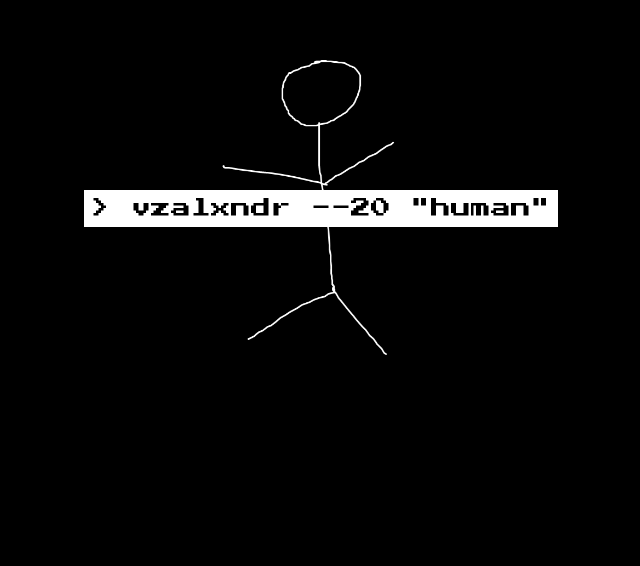
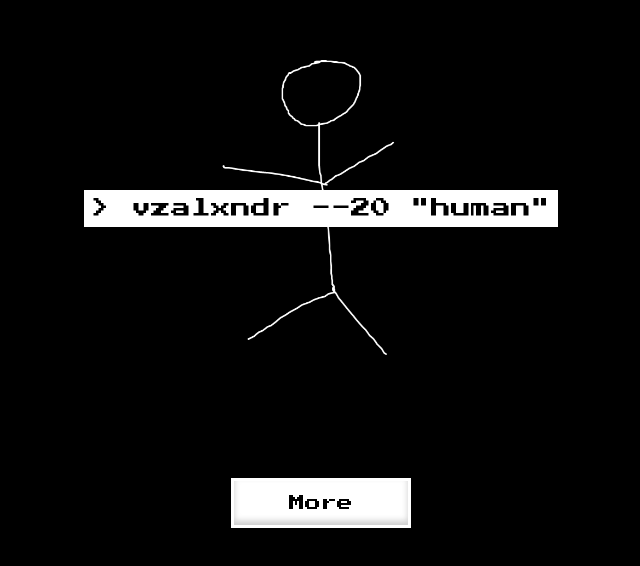
Before and after one commit to vzalxndr/vzalxndr.github.io, a plain HTML site: page index.html in a window 1280 px wide. Shown: the part 192-758 px from the top of the page, without its empty margins (319-959 px from the left). Drawn offline with nearby package versions, Linux system fonts and the light colour scheme.

Commit message:
new button xd

```diff
--- a/css/style.css
+++ b/css/style.css
@@ -17,8 +17,10 @@ body {
     display: flex;
     align-items: center;
     justify-content: center;
+    flex-direction: column;
     height: 100vh;
     text-align: center;
+    overflow: hidden;
 }
 
 .pfp-bg {
@@ -56,6 +58,44 @@ body {
     color: #ffffff
 }
 
+.menu-btn {
+    position: absolute;
+    display: block;
+    z-index: 1;
+    width: 180px;
+    height: 50px;
+    font-family: "Press Start 2P", system-ui;
+    outline: none;
+    border: 3px #ffffff solid;
+    background-color: #ffffff;
+    bottom: -100px;
+    transition: bottom 0.5s ease-in-out;
+    opacity: 0;
+    box-shadow: inset 0 -4px 6px rgba(0, 0, 0, 0.2), inset 0 4px 6px rgba(255, 255, 255, 0.4);
+}
+
+.menu-btn.visible {
+    bottom: 80px;
+    opacity: 1;
+  }
+
+.menu-btn:hover {
+    width: 180px;
+    height: 50px;
+    bottom: 77.5px;
+    color: rgb(0, 0, 0);
+    background-color: #d7d7d7;
+    border: none;
+    box-shadow: inset 0 -6px 8px rgba(0, 0, 0, 0.3), inset 0 6px 8px rgba(255, 255, 255, 0.5);
+}
+
+.menu-btn:active {
+    color: #ffffff;
+    transform: translateY(2px);
+    box-shadow: inset 0 -3px 5px rgba(0, 0, 0, 0.4), inset 0 3px 5px rgba(255, 255, 255, 0.3);
+    background-color: #0cc15d;
+}
+
 @media screen and (max-width: 700px) {
    .intro-text {
         font-size: 15px;
--- a/index.html
+++ b/index.html
@@ -21,6 +21,8 @@
 
             </p>
         </div>
+
+        <button class="menu-btn">More</button>
     </section>
 </body>
 </html>
--- a/js/typing.js
+++ b/js/typing.js
@@ -1,34 +1,47 @@
 //***************ELEMENTS****************//
 const $quoteText 	= document.querySelector('#intro-text');
 const $quoteAuthor 	= document.querySelector('#intro-author');
+const $menuBtn     = document.querySelector('.menu-btn');
 
 //***************VARIABLES***************//
-let quote 			= '> vzalxndr --20 "human"';
-let author 			= '';
-let text 			= '';
-let firstTaskFlag	= false;
-let speed           = 130;
+let speed = 130;
 
-//************GETTING DATA****************//
+//**************TYPING EFFECT FUNCTION**************//
+function typeText({textToType, cursorClass, $textElement, iteration = 0, callback}) {
+  const text = textToType.slice(0, iteration);
+  $textElement.innerHTML = text + `<span class="${cursorClass}">|</span>`;
 
-typeText(quote, 'cursor-quote-type', $quoteText, 0);
+  if (iteration < textToType.length) {
+    setTimeout(function () {
+      typeText({textToType, cursorClass, $textElement, iteration: iteration + 1, callback});
+    }, Math.random() * speed);  // Random speed per letter
+  } else {
+    // Remove cursor and trigger the callback (to run further actions like showing author)
+    $textElement.innerHTML = text;
+    if (callback) callback();
+  }
+}
 
+//************START THE TYPING EFFECT************//
+function startTyping() {
+  const quote = '> vzalxndr --20 "human"';
+  const author = '';
 
-//********TYPING EFFECT FUNCTION*********//
-function typeText(textToType, cursorClass, $textElement, iteration) {
-	text = textToType.slice(0, iteration);
-	$textElement.innerHTML = text + '<span class="' + cursorClass + '">|</span>';
-	(iteration++ <= textToType.length) ? setTimeout(function ()
-			{typeText(textToType, cursorClass, $textElement, iteration)},
-				(Math.floor(Math.random() * Math.floor(speed)))) :
-	 	 			newTypeTasks($textElement, text)
-};
+  typeText({
+    textToType: quote,
+    cursorClass: 'cursor-quote-type',
+    $textElement: $quoteText,
+    callback: function() {
+	$menuBtn.classList.add('visible');
+      if (author) {
+        typeText({
+          textToType: author,
+          cursorClass: 'cursor-author-type',
+          $textElement: $quoteAuthor
+        });
+      }
+    }
+  });
+}
 
-//****REMOVE CURSOR & ADD NEW TASKS****//
-function newTypeTasks($textElement, text) {
-	$textElement.innerHTML = text;
-	if (!firstTaskFlag) {
-		// typeText(author, 'cursor-author-type', $quoteAuthor, 0);
-		firstTaskFlag = true;
-	}
-};
+document.addEventListener('DOMContentLoaded', startTyping);
```
